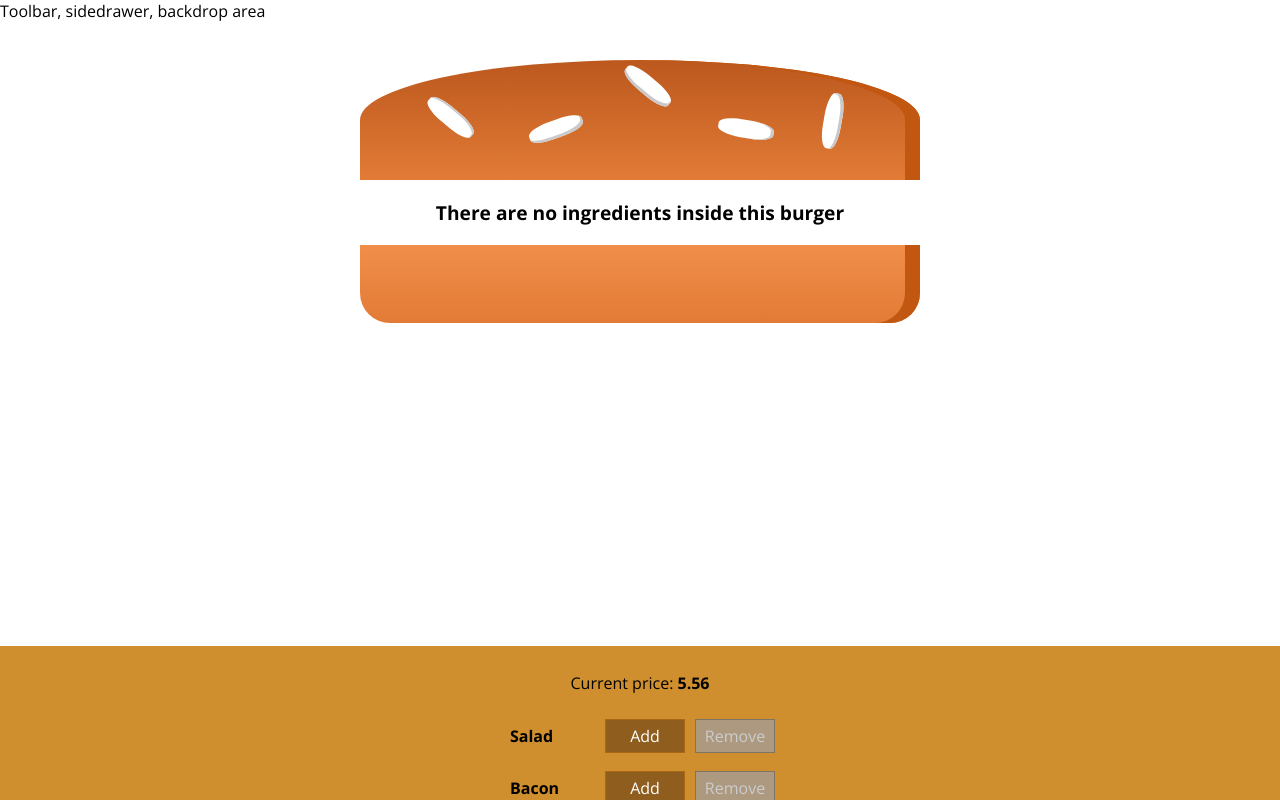
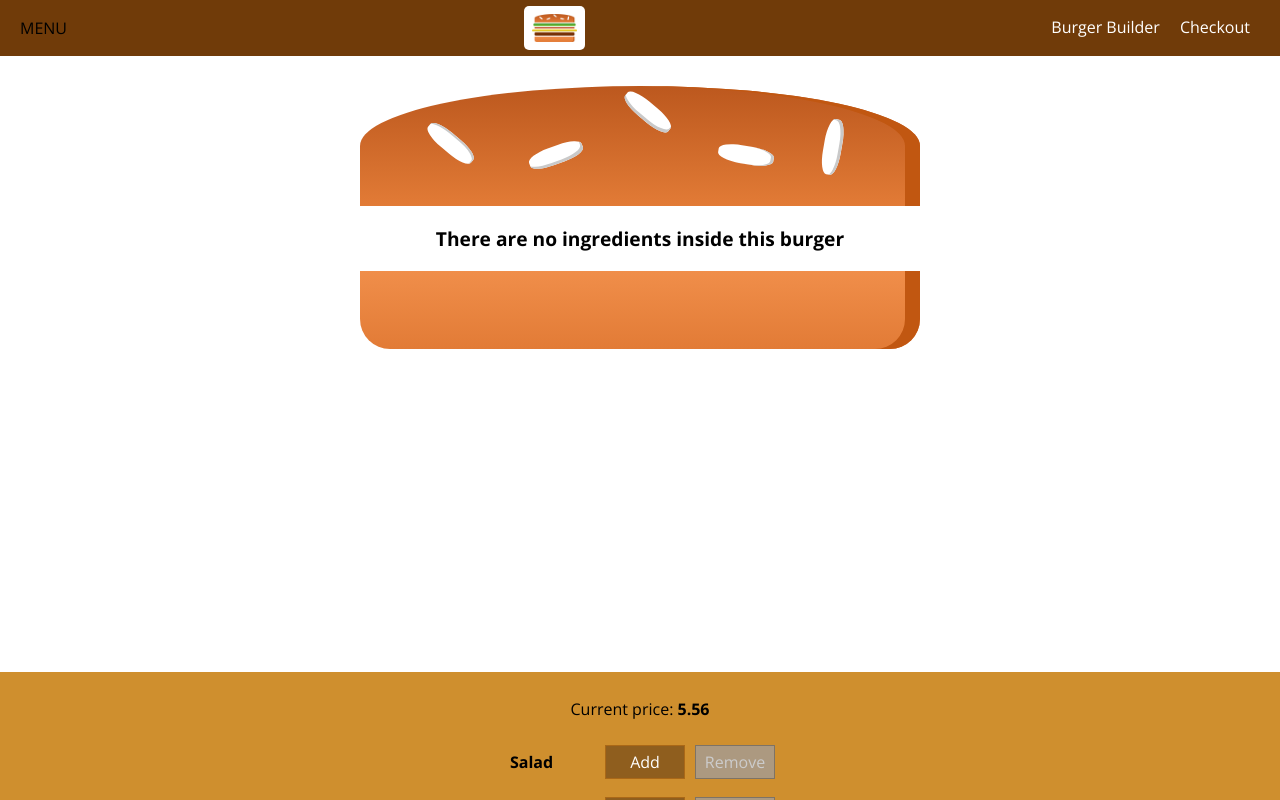
Before and after one commit to ewhanhan/Burger-Builder, a React (Create React App) app: page / in a window 1280 px wide. Shown: the top 800 px of the page. Built offline with nearby package versions, Linux system fonts and the light colour scheme.

Commit message:
Added toolbar with navigation items and logo

```diff
--- a/src/component/Layout/Layout.js
+++ b/src/component/Layout/Layout.js
@@ -1,9 +1,11 @@
 import React from 'react';
 import styles from './Layout.module.css';
+import Toolbar from '../Navigation/Toolbar/Toolbar.js';
+
 const Layout = (props) => {
   return (
     <>
-      <div>Toolbar, sidedrawer, backdrop area</div>
+      <Toolbar />
       <main className={styles.Content}>{props.children}</main>
     </>
   );
--- a/src/component/Layout/Layout.module.css
+++ b/src/component/Layout/Layout.module.css
@@ -1,3 +1,3 @@
 .Content {
-  margin-top: 24px;
+  margin-top: 72px;
 }
--- /dev/null
+++ b/src/component/Logo/Logo.js
@@ -0,0 +1,13 @@
+import React from 'react';
+import BurgerBuilderLogo from '../../assets/images/burger-logo.png';
+import styles from './Logo.module.css';
+
+const Logo = () => {
+  return (
+    <div className={styles.Logo}>
+      <img src={BurgerBuilderLogo} alt="Bob's Burger Builder Logo" />
+    </div>
+  );
+};
+
+export default Logo;
--- /dev/null
+++ b/src/component/Logo/Logo.module.css
@@ -0,0 +1,11 @@
+.Logo {
+  background-color: white;
+  padding: 8px;
+  border-radius: 5px;
+  height: 80%;
+  box-sizing: border-box;
+}
+
+.Logo img {
+  height: 100%;
+}
--- /dev/null
+++ b/src/component/Navigation/NavigationItems/NavigationItem/NavigationItem.js
@@ -0,0 +1,14 @@
+import React from 'react';
+import styles from './Navigationitem.module.css';
+
+const NavigationItem = (props) => {
+  return (
+    <li className={styles.NavigationItem}>
+      <a href={props.link} className={props.active ? styles.active : null}>
+        {props.children}
+      </a>
+    </li>
+  );
+};
+
+export default NavigationItem;
--- /dev/null
+++ b/src/component/Navigation/NavigationItems/NavigationItem/Navigationitem.module.css
@@ -0,0 +1,24 @@
+.NavigationItem {
+  margin: 0;
+  box-sizing: border-box;
+  display: flex;
+  height: 100%;
+  align-items: center;
+}
+
+.NavigationItem a {
+  color: white;
+  text-decoration: none;
+  height: 100%;
+  padding: 16px 10px;
+  border-bottom: 4px solid transparent;
+  box-sizing: border-box;
+}
+
+.NavigationItem a:hover,
+.NavigationItem a:active,
+.NavigationItem a.active {
+  background-color: #8f5c2c;
+  border-bottom: 4px solid #40a4c8;
+  color: white;
+}
--- /dev/null
+++ b/src/component/Navigation/NavigationItems/NavigationItems.js
@@ -0,0 +1,14 @@
+import React from 'react';
+import styles from './NavigationItems.module.css';
+import NavigationItem from './NavigationItem/NavigationItem.js';
+
+const NavigationItems = (props) => {
+  return (
+    <ul className={styles.NavigationItems}>
+      <NavigationItem link="/">Burger Builder</NavigationItem>
+      <NavigationItem link="/">Checkout</NavigationItem>
+    </ul>
+  );
+};
+
+export default NavigationItems;
--- /dev/null
+++ b/src/component/Navigation/NavigationItems/NavigationItems.module.css
@@ -0,0 +1,8 @@
+.NavigationItems {
+  margin: 0;
+  padding: 0;
+  list-style: none;
+  display: flex;
+  align-items: center;
+  height: 100%;
+}
--- /dev/null
+++ b/src/component/Navigation/Toolbar/Toolbar.js
@@ -0,0 +1,16 @@
+import React from 'react';
+import styles from './Toolbar.module.css';
+import Logo from '../../Logo//Logo.js';
+import NavigationItems from '../NavigationItems/NavigationItems.js';
+
+const Toolbar = (props) => {
+  return (
+    <header className={styles.Toolbar}>
+      <div>MENU</div>
+      <Logo />
+      <NavigationItems />
+    </header>
+  );
+};
+
+export default Toolbar;
--- /dev/null
+++ b/src/component/Navigation/Toolbar/Toolbar.module.css
@@ -0,0 +1,18 @@
+.Toolbar {
+  height: 56px;
+  width: 100%;
+  position: fixed;
+  top: 0;
+  left: 0;
+  background-color: #703b09;
+  display: flex;
+  justify-content: space-between;
+  align-items: center;
+  padding: 0 20px;
+  box-sizing: border-box;
+  z-index: 90;
+}
+
+.Toolbar nav {
+  height: 100%;
+}
```
Also changed, not shown: src/assets/images/burger-logo.png (added), 1 other file (tests, documents, lock files or other folders).
